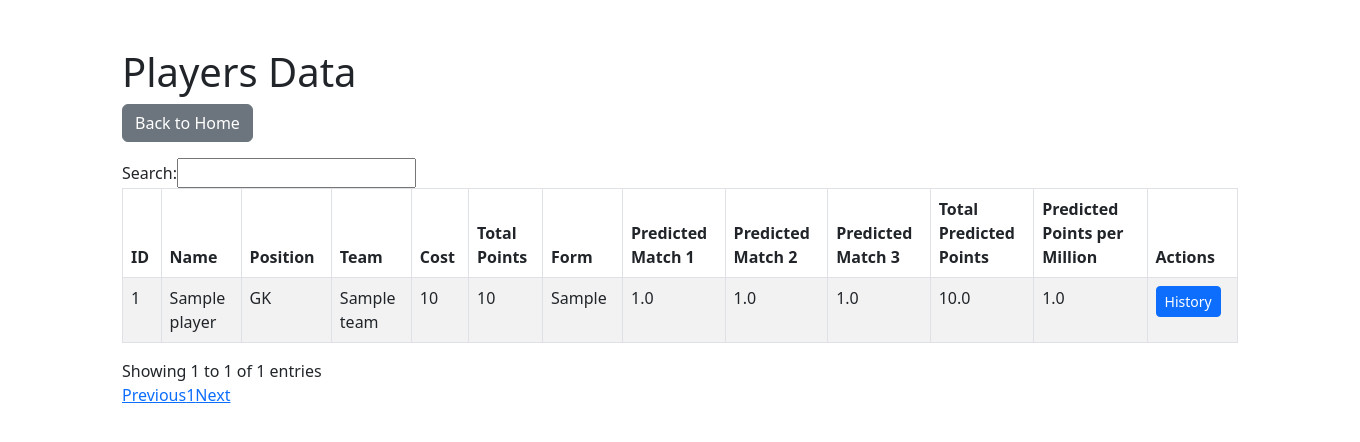
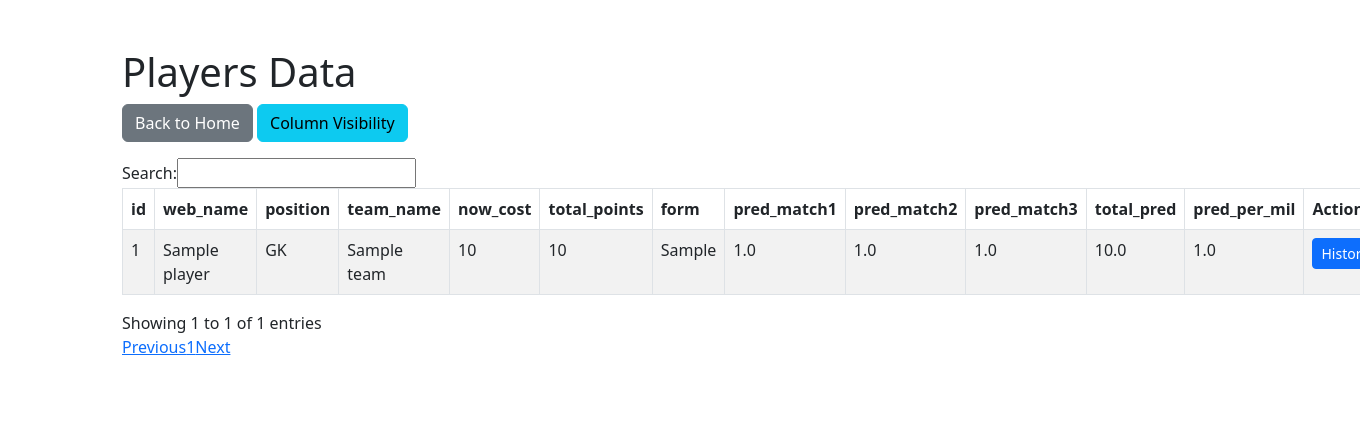
Before and after one commit to vishnuprksh/FPL_agent, a Flask app: page /players in a window 1360 px wide; the page is wider, and only the part inside the window is pictured. Shown: the top 442 px of that part. Run offline with Flask 3, Linux system fonts and the light colour scheme; tables that the repository leaves empty hold one stand-in row (values such as "Sample post"); some libraries are stand-ins or nearby versions.

Commit message:
Modify players page for dynamic column visibility
- Add get_player_columns function to retrieve all player table columns
- Update get_players to accept selected columns and build dynamic query
- Modify players route to handle columns query parameter
- Update players.html template to dynamically generate table based on selected columns
- Add custom column visibility modal with checkboxes for all available features
- Default to current columns, reload page with modified query on selection

```diff
--- a/queries.py
+++ b/queries.py
@@ -1,29 +1,38 @@
 from database_connection import get_connection
 
-def get_players():
-    """Retrieve all players with team information."""
+def get_player_columns():
+    """Get all column names from players table."""
     conn = get_connection()
     c = conn.cursor()
-    c.execute('''SELECT p.id,
-                        p.web_name,
-                        CASE p.element_type
-                            WHEN 1 THEN 'GK'
-                            WHEN 2 THEN 'DEF'
-                            WHEN 3 THEN 'MID'
-                            WHEN 4 THEN 'FWD'
-                        END as position,
-                        t.name as team_name,
-                        p.now_cost,
-                        p.total_points,
-                        p.form,
-                        p.pred_match1,
-                        p.pred_match2,
-                        p.pred_match3,
-                        p.total_pred,
-                        p.pred_per_mil
-                 FROM players p
-                 JOIN teams t ON p.team = t.id
-                 ORDER BY p.web_name''')
+    c.execute("PRAGMA table_info(players)")
+    columns = [row[1] for row in c.fetchall()]
+    conn.close()
+    return columns
+
+def get_players(columns=None):
+    """Retrieve players with selected columns."""
+    all_columns = get_player_columns() + ['position', 'team_name']
+    if columns is None:
+        columns = ['id', 'web_name', 'position', 'team_name', 'now_cost', 'total_points', 'form', 'pred_match1', 'pred_match2', 'pred_match3', 'total_pred', 'pred_per_mil']
+    else:
+        columns = [col for col in columns if col in all_columns]
+        if not columns:
+            columns = ['id', 'web_name']
+
+    select_columns = []
+    for col in columns:
+        if col == 'position':
+            select_columns.append("CASE p.element_type WHEN 1 THEN 'GK' WHEN 2 THEN 'DEF' WHEN 3 THEN 'MID' WHEN 4 THEN 'FWD' END as position")
+        elif col == 'team_name':
+            select_columns.append("t.name as team_name")
+        else:
+            select_columns.append(f"p.{col}")
+
+    query = f"SELECT {', '.join(select_columns)} FROM players p JOIN teams t ON p.team = t.id ORDER BY p.web_name"
+
+    conn = get_connection()
+    c = conn.cursor()
+    c.execute(query)
     players_data = c.fetchall()
 
     # Get column names
--- a/routes.py
+++ b/routes.py
@@ -1,13 +1,17 @@
-from flask import render_template
-from queries import get_players, get_teams, get_player_history, get_null_percentages
+from flask import render_template, request
+from queries import get_players, get_teams, get_player_history, get_null_percentages, get_player_columns
 
 def home():
     return render_template('home.html')
 
 def players():
-    players = get_players()
-    all_keys = list(players[0].keys()) if players else []
-    return render_template('players.html', players=players, all_keys=all_keys)
+    columns = request.args.get('columns')
+    if columns:
+        columns = columns.split(',')
+    players = get_players(columns)
+    all_keys = get_player_columns() + ['position', 'team_name']
+    selected_columns = columns if columns else ['id', 'web_name', 'position', 'team_name', 'now_cost', 'total_points', 'form', 'pred_match1', 'pred_match2', 'pred_match3', 'total_pred', 'pred_per_mil']
+    return render_template('players.html', players=players, all_keys=all_keys, selected_columns=selected_columns)
 
 def teams():
     teams_list = get_teams()
--- a/templates/players.html
+++ b/templates/players.html
@@ -5,45 +5,27 @@
     <meta name="viewport" content="width=device-width, initial-scale=1.0">
     <title>Players</title>
     <link href="https://cdn.jsdelivr.net/npm/bootstrap@5.3.0/dist/css/bootstrap.min.css" rel="stylesheet">
-    <link href="https://cdn.datatables.net/buttons/2.4.2/css/buttons.dataTables.min.css" rel="stylesheet">
 </head>
 <body>
     <div class="container mt-5">
         <h1>Players Data</h1>
         <a href="/" class="btn btn-secondary mb-3">Back to Home</a>
+        <button type="button" class="btn btn-info mb-3" data-bs-toggle="modal" data-bs-target="#columnModal">Column Visibility</button>
         <table id="playersTable" class="table table-striped table-bordered">
             <thead>
                 <tr>
-                    <th>ID</th>
-                    <th>Name</th>
-                    <th>Position</th>
-                    <th>Team</th>
-                    <th>Cost</th>
-                    <th>Total Points</th>
-                    <th>Form</th>
-                    <th>Predicted Match 1</th>
-                    <th>Predicted Match 2</th>
-                    <th>Predicted Match 3</th>
-                    <th>Total Predicted Points</th>
-                    <th>Predicted Points per Million</th>
+                    {% for col in selected_columns %}
+                    <th>{{ col }}</th>
+                    {% endfor %}
                     <th>Actions</th>
                 </tr>
             </thead>
             <tbody>
                 {% for player in players %}
                 <tr>
-                    <td>{{ player.id }}</td>
-                    <td>{{ player.web_name }}</td>
-                    <td>{{ player.position }}</td>
-                    <td>{{ player.team_name }}</td>
-                    <td>{{ player.now_cost }}</td>
-                    <td>{{ player.total_points }}</td>
-                    <td>{{ player.form }}</td>
-                    <td>{{ player.pred_match1 }}</td>
-                    <td>{{ player.pred_match2 }}</td>
-                    <td>{{ player.pred_match3 }}</td>
-                    <td>{{ player.total_pred }}</td>
-                    <td>{{ player.pred_per_mil }}</td>
+                    {% for col in selected_columns %}
+                    <td>{{ player[col] }}</td>
+                    {% endfor %}
                     <td>
                         <a href="/player/{{ player.id }}/history" class="btn btn-primary btn-sm">History</a>
                     </td>
@@ -52,15 +34,52 @@
             </tbody>
         </table>
     </div>
+
+    <!-- Modal -->
+    <div class="modal fade" id="columnModal" tabindex="-1" aria-labelledby="columnModalLabel" aria-hidden="true">
+        <div class="modal-dialog">
+            <div class="modal-content">
+                <div class="modal-header">
+                    <h5 class="modal-title" id="columnModalLabel">Select Columns</h5>
+                    <button type="button" class="btn-close" data-bs-dismiss="modal" aria-label="Close"></button>
+                </div>
+                <div class="modal-body">
+                    <form id="columnForm">
+                        {% for col in all_keys %}
+                        <div class="form-check">
+                            <input class="form-check-input" type="checkbox" value="{{ col }}" id="check{{ col }}" {% if col in selected_columns %}checked{% endif %}>
+                            <label class="form-check-label" for="check{{ col }}">
+                                {{ col }}
+                            </label>
+                        </div>
+                        {% endfor %}
+                    </form>
+                </div>
+                <div class="modal-footer">
+                    <button type="button" class="btn btn-secondary" data-bs-dismiss="modal">Close</button>
+                    <button type="button" class="btn btn-primary" id="applyColumns">Apply</button>
+                </div>
+            </div>
+        </div>
+    </div>
+
     <script src="https://code.jquery.com/jquery-3.6.0.min.js"></script>
+    <script src="https://cdn.jsdelivr.net/npm/bootstrap@5.3.0/dist/js/bootstrap.bundle.min.js"></script>
     <script src="https://cdn.datatables.net/1.13.4/js/jquery.dataTables.min.js"></script>
-    <script src="https://cdn.datatables.net/buttons/2.4.2/js/dataTables.buttons.min.js"></script>
-    <script src="https://cdn.datatables.net/buttons/2.4.2/js/buttons.colVis.min.js"></script>
     <script>
         $(document).ready(function() {
             $('#playersTable').DataTable({
                 dom: 'Bfrtip',
-                buttons: ['colvis']
+                buttons: []
+            });
+
+            $('#applyColumns').click(function() {
+                var selected = [];
+                $('#columnForm input:checked').each(function() {
+                    selected.push($(this).val());
+                });
+                var columnsParam = selected.join(',');
+                window.location.href = '/players?columns=' + encodeURIComponent(columnsParam);
             });
         });
     </script>
```
Also changed, not shown: README.md.
